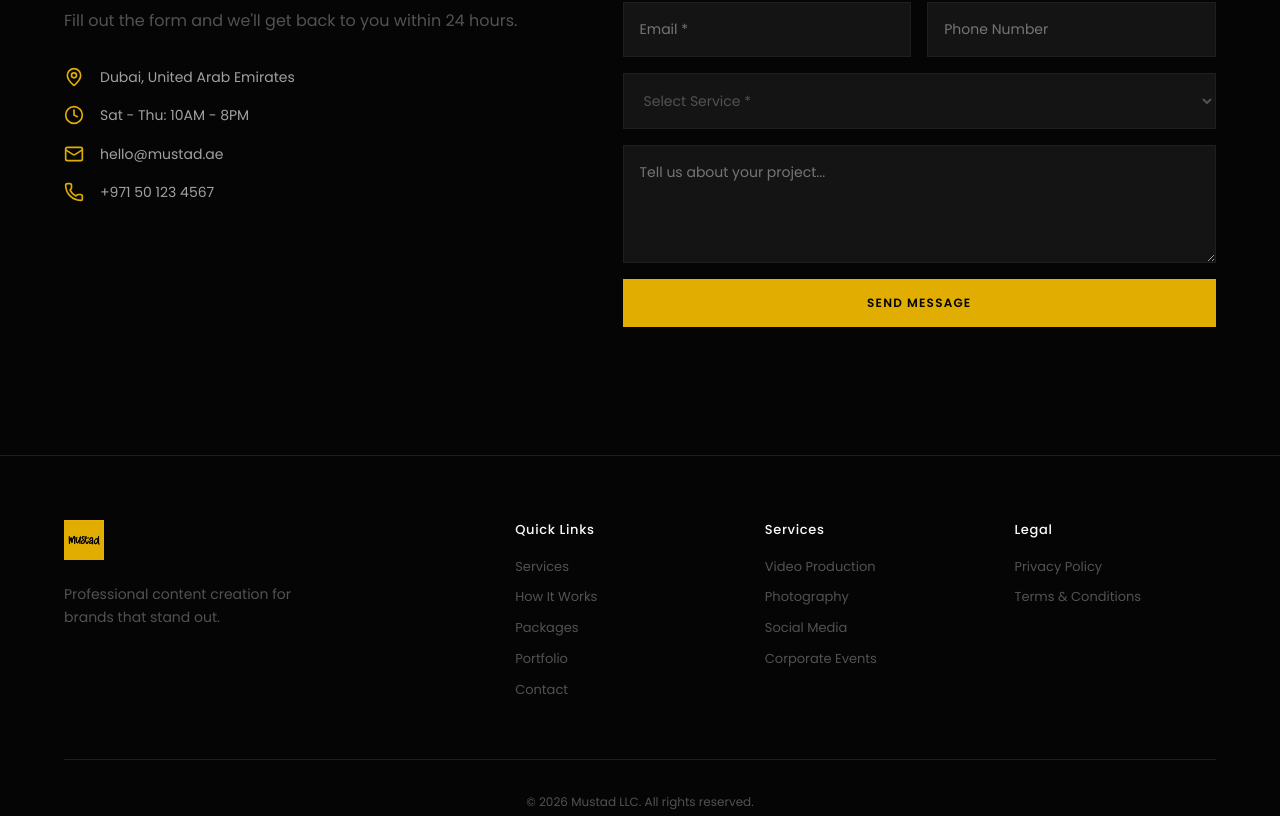
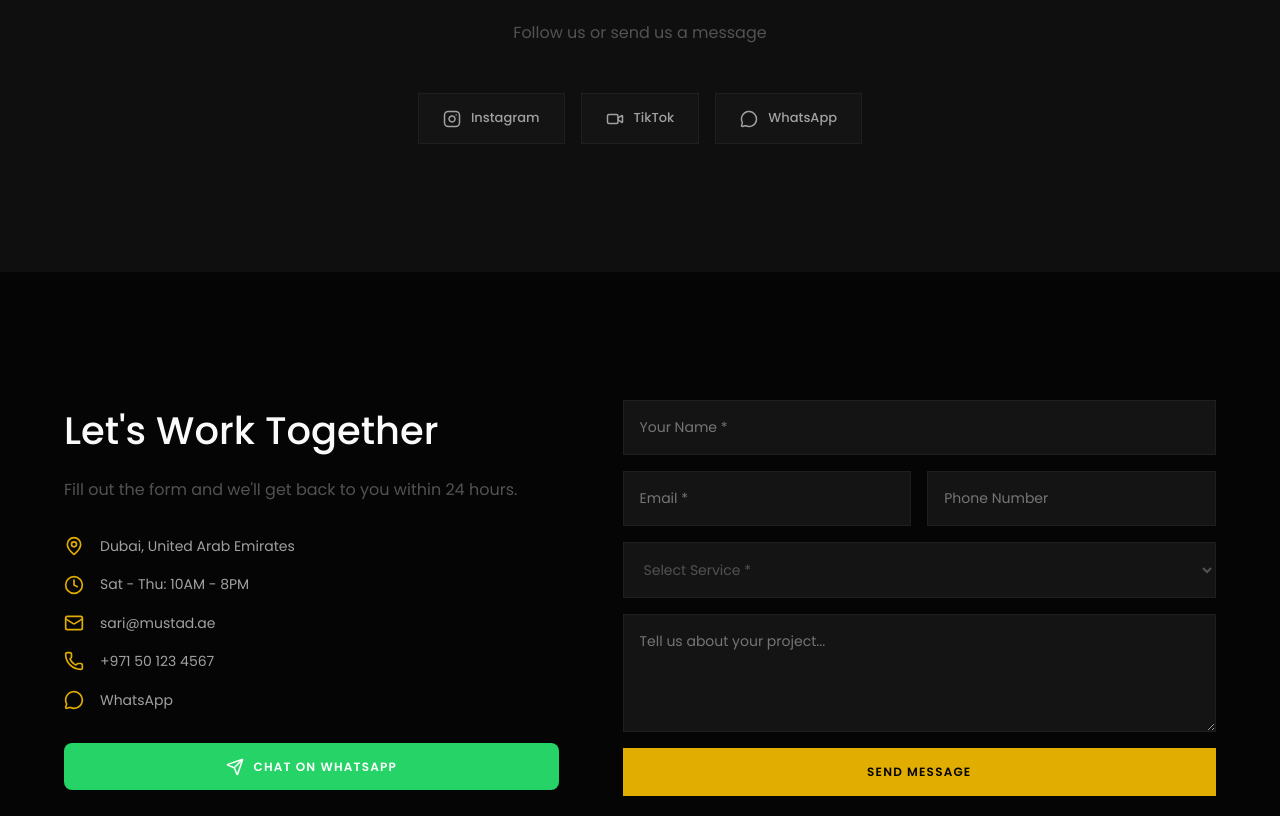
Before and after one commit to RaniMeree/mustad, a React (Vite) app: page / in a window 1280 px wide. Shown: the part 4164-4980 px from the top of the page. Built offline with nearby package versions, Linux system fonts and the light colour scheme.

Commit message:
Add social links and WhatsApp contact options

```diff
--- a/src/App.jsx
+++ b/src/App.jsx
@@ -1,7 +1,7 @@
 import { useState, useEffect } from 'react'
 import { motion } from 'framer-motion'
 import { BrowserRouter, Routes, Route, Link } from 'react-router-dom'
-import { Instagram, Video, MessageCircle, ArrowRight, Calendar, Clapperboard, Palette, Rocket, Check, MapPin, Clock, Mail, Phone, Film, Camera, Share2, Users, FileText, Shield } from 'lucide-react'
+import { Instagram, Video, MessageCircle, ArrowRight, Calendar, Clapperboard, Palette, Rocket, Check, MapPin, Clock, Mail, Phone, Film, Camera, Share2, Users, FileText, Shield, Send, Linkedin } from 'lucide-react'
 
 const videos = [
   'https://player.vimeo.com/video/1157490752?title=0&byline=0&portrait=0',
@@ -298,6 +298,31 @@ function Testimonials() {
   )
 }
 
+function Contact() {
+  return (
+    <section className="contact" id="contact">
+      <div className="container">
+        <h2 className="contact-title">Get In Touch</h2>
+        <p className="contact-subtitle">Follow us or send us a message</p>
+        <div className="social-links">
+          <a href="https://www.instagram.com/mustad.ae?utm_source=ig_web_button_share_sheet&igsh=ZDNlZDc0MzIxNw==" target="_blank" rel="noopener noreferrer" className="social-link">
+            <Instagram size={18} />
+            <span>Instagram</span>
+          </a>
+          <a href="https://www.tiktok.com/@sari.dxb?_t=8lY5zGXTAjS&_r=1" target="_blank" rel="noopener noreferrer" className="social-link">
+            <Video size={18} />
+            <span>TikTok</span>
+          </a>
+          <a href="https://wa.me/971523198911" target="_blank" rel="noopener noreferrer" className="social-link">
+            <MessageCircle size={18} />
+            <span>WhatsApp</span>
+          </a>
+        </div>
+      </div>
+    </section>
+  )
+}
+
 function ContactForm() {
   const [formData, setFormData] = useState({ name: '', email: '', phone: '', service: '', message: '' })
   const [submitted, setSubmitted] = useState(false)
@@ -305,7 +330,7 @@ function ContactForm() {
   const handleSubmit = (e) => {
     e.preventDefault()
     const text = `*New Inquiry*\n\nName: ${formData.name}\nEmail: ${formData.email}\nPhone: ${formData.phone}\nService: ${formData.service}\nMessage: ${formData.message}`
-    window.open(`https://wa.me/971501234567?text=${encodeURIComponent(text)}`, '_blank')
+    window.open(`https://wa.me/971523198911?text=${encodeURIComponent(text)}`, '_blank')
     setSubmitted(true)
   }
 
@@ -326,13 +351,27 @@ function ContactForm() {
                 <span>Sat - Thu: 10AM - 8PM</span>
               </div>
               <div className="contact-info-item">
-                <Mail size={20} />
-                <span>hello@mustad.ae</span>
+                <a href="mailto:sari@mustad.ae">
+                  <Mail size={20} />
+                  <span>sari@mustad.ae</span>
+                </a>
               </div>
               <div className="contact-info-item">
-                <Phone size={20} />
-                <span>+971 50 123 4567</span>
+                <a href="tel:+971501234567">
+                  <Phone size={20} />
+                  <span>+971 50 123 4567</span>
+                </a>
               </div>
+              <div className="contact-info-item whatsapp-item">
+                <a href="https://wa.me/971523198911" target="_blank" rel="noopener noreferrer">
+                  <MessageCircle size={20} />
+                  <span>WhatsApp</span>
+                </a>
+              </div>
+              <a href="https://wa.me/971523198911?text=Hi%20Mustad,%20I'm%20interested%20in%20your%20services" target="_blank" rel="noopener noreferrer" className="btn btn-whatsapp">
+                <Send size={18} />
+                <span>Chat on WhatsApp</span>
+              </a>
             </div>
           </div>
           <form className="form" onSubmit={handleSubmit}>
@@ -571,7 +610,7 @@ function PrivacyPolicy() {
           <h3>Data Protection</h3>
           <p>We implement appropriate security measures to protect your personal information against unauthorized access.</p>
           <h3>Contact Us</h3>
-          <p>For privacy concerns, contact us at hello@mustad.ae</p>
+          <p>For privacy concerns, contact us at sari@mustad.ae</p>
         </div>
       </section>
     </div>
@@ -598,7 +637,7 @@ function TermsConditions() {
           <h3>Cancellations</h3>
           <p>Cancellation fees may apply depending on the stage of project completion.</p>
           <h3>Contact Us</h3>
-          <p>For questions, contact us at hello@mustad.ae</p>
+          <p>For questions, contact us at sari@mustad.ae</p>
         </div>
       </section>
     </div>
@@ -616,6 +655,7 @@ function App() {
           <Packages />
           <Portfolio />
           <Testimonials />
+          <Contact />
           <ContactForm />
           <Footer />
         </>} />
--- a/src/index.css
+++ b/src/index.css
@@ -93,6 +93,11 @@ section{padding:clamp(4rem,10vw,8rem) 0}
 .contact-info-items{display:flex;flex-direction:column;gap:1rem}
 .contact-info-item{display:flex;align-items:center;gap:1rem;color:var(--text-secondary);font-size:.875rem}
 .contact-info-item svg{color:var(--accent);flex-shrink:0}
+.contact-info-item a{display:flex;align-items:center;gap:1rem;color:var(--text-secondary);text-decoration:none;transition:color .3s}
+.contact-info-item a:hover{color:var(--accent)}
+.whatsapp-item a:hover{color:#25D366}
+.btn-whatsapp{background:#25D366;color:#fff !important;padding:.875rem 1.5rem;border-radius:8px;font-weight:600;display:inline-flex;align-items:center;justify-content:center;gap:.625rem;text-decoration:none;transition:all .3s;margin-top:1rem}
+.btn-whatsapp:hover{background:#20BD5A;transform:translateY(-2px);box-shadow:0 4px 15px rgba(37,211,102,.3)}
 .form{display:flex;flex-direction:column;gap:1rem}
 .form-group{display:flex;gap:1rem}
 .form-row{display:flex;gap:1rem}
```
